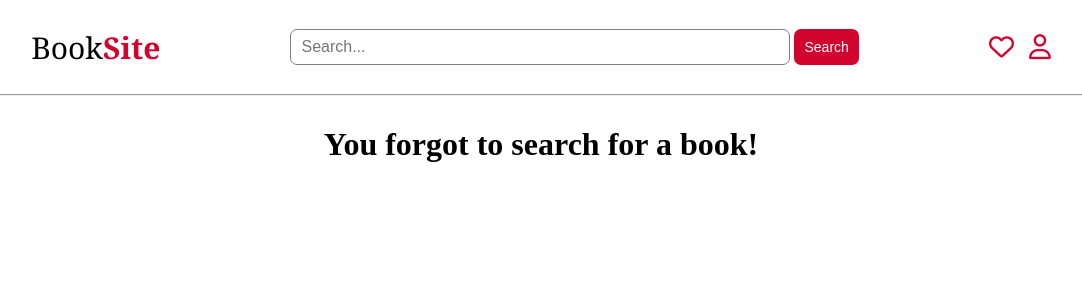
After one commit to georgievG3/BookSite, a Django app: page /search_results in a window 1280 px wide. The commit adds this page. Shown: the top 300 px of the page, without its empty margins (99-1181 px from the left). Run offline with Django 5.2, Linux system fonts and the light colour scheme.

Commit message:
implement search functionality

```diff
--- a/books/urls.py
+++ b/books/urls.py
@@ -3,4 +3,6 @@ from . import views
 
 urlpatterns = [
     path('', views.book_list, name='book_list'),
+    path('search_results', views.search_results, name='search-results'),
+
 ]
--- a/books/views.py
+++ b/books/views.py
@@ -1,5 +1,7 @@
+from django.db.models import Q
 from django.shortcuts import render
 from books.models import Book
+from django.http import JsonResponse
 
 # Create your views here.
 def book_list(request):
@@ -11,3 +13,12 @@ def book_list(request):
         'crime_books': crime_books,
         'fantasy_books': fantasy_books,
     })
+
+def search_results(request):
+    if request.method == 'POST':
+        searched = request.POST['searched']
+        query = Q(name__icontains=searched) | Q(author__icontains=searched)
+        books_results = Book.objects.filter(query)
+        return render(request, 'books/search-results.html', {'searched': searched, "books_results": books_results})
+    else:
+        return render(request, 'books/search-results.html', {})
--- /dev/null
+++ b/booksite/static/css/searched.css
@@ -0,0 +1,10 @@
+main{
+    display: flex;
+    align-items: center;
+    justify-content: center;
+    flex-direction: column;
+}
+
+h1{
+    margin-top: 30px;
+}
--- a/booksite/static/css/style.css
+++ b/booksite/static/css/style.css
@@ -23,13 +23,18 @@ header{
     font-weight: bold;
 }
 
+.logo a{
+    text-decoration: none;
+    color: inherit;
+}
+
 #search-field{
     width: 500px;
     height: 36px;
     border: 1px solid gray;
     text-decoration: none;
-    border-radius: 50px;
     outline: none;
+    border-radius: 7px;
     padding: 10px;
     font-size: 16px;
 }
@@ -45,6 +50,21 @@ nav button{
     background: none;
     font-size: 25px;
     color:	rgb(210, 4, 45);
+}
+
+.search-btn{
+    outline: none;
+    border: none;
+    cursor: pointer;
+    padding: 10px;
+    background-color: rgb(210, 4, 45);
+    color: white;
+    border-radius: 7px;
+    font-size: 14px;
+}
+
+.search-btn:hover{
+    background-color: rgb(186, 2, 38);
 }
 
 .nav-btn-one,
--- a/booksite/static/js/script.js
+++ b/booksite/static/js/script.js
@@ -20,7 +20,7 @@ document.querySelectorAll('.show-info-btn').forEach(button => {
   button.addEventListener('click', (e) => {
     const bookCard = e.target.closest('.book-card');
     const info = bookCard.querySelector('.book-info');
-    info.classList.remove('hidden'); // show it
+    info.classList.remove('hidden');
   });
 });
 
--- a/booksite/urls.py
+++ b/booksite/urls.py
@@ -19,6 +19,8 @@ from django.urls import path, include
 from django.conf.urls.static import static
 from django.conf import settings
 
+from books import views
+
 urlpatterns = [
     path('', include('books.urls')),
     path('admin/', admin.site.urls),
--- /dev/null
+++ b/templates/books/search-results.html
@@ -0,0 +1,52 @@
+{% load static %}
+
+<!DOCTYPE html>
+<html lang="en">
+<head>
+    <meta charset="UTF-8">
+    <meta name="viewport" content="width=device-width, initial-scale=1.0">
+    <title>Book Site</title>
+    <link rel="stylesheet" href="{% static 'css/style.css' %}">
+    <link rel="stylesheet" href="{% static 'css/searched.css' %}">
+    <link rel="stylesheet" href="https://cdnjs.cloudflare.com/ajax/libs/font-awesome/6.5.1/css/all.min.css">
+</head>
+<body>
+    <header>
+        <div class="logo">
+            <a href="{% url 'book_list' %}">Book<span>Site</span></a>
+        </div>
+        <form class="search-field" method=POST action="{% url 'search-results' %}">
+            {% csrf_token %}
+            <input type="search" id="search-field" placeholder="Search..." name="searched">
+            <button class="search-btn" type="submit">Search</button>
+        </form>
+        <nav>
+            <div class="nav-btn-one">
+                <button class = 'liked-books'><i class="fa-regular fa-heart"></i></button>
+                <hr class = 'nav-btns-line'>
+            </div>
+            <div class="nav-btn-two">
+                <button class="user"><i class="fa-regular fa-user"></i></button>
+                <hr class = 'nav-btns-line'>
+            </div>
+        </nav>
+    </header>
+    <hr>
+    <main>
+        {% block content %}
+            {% if searched %}
+                <h1 class="search-results-title">You searched for: "{{ searched }}"</h1>
+                {% for book in books_results %}
+                    {{ book }}
+                {% endfor %}
+            {% else %}
+                <h1>You forgot to search for a book!</h1>
+            {% endif %}
+        {% endblock %}
+    </main>
+    <footer>
+
+    </footer>
+    <script src="{% static 'js/script.js' %}"></script>
+</body>
+</html>
```
Also changed, not shown: other parts of booksite/static/css/style.css (+46 -5 lines), templates/books/index.html (+36 -15 lines).
